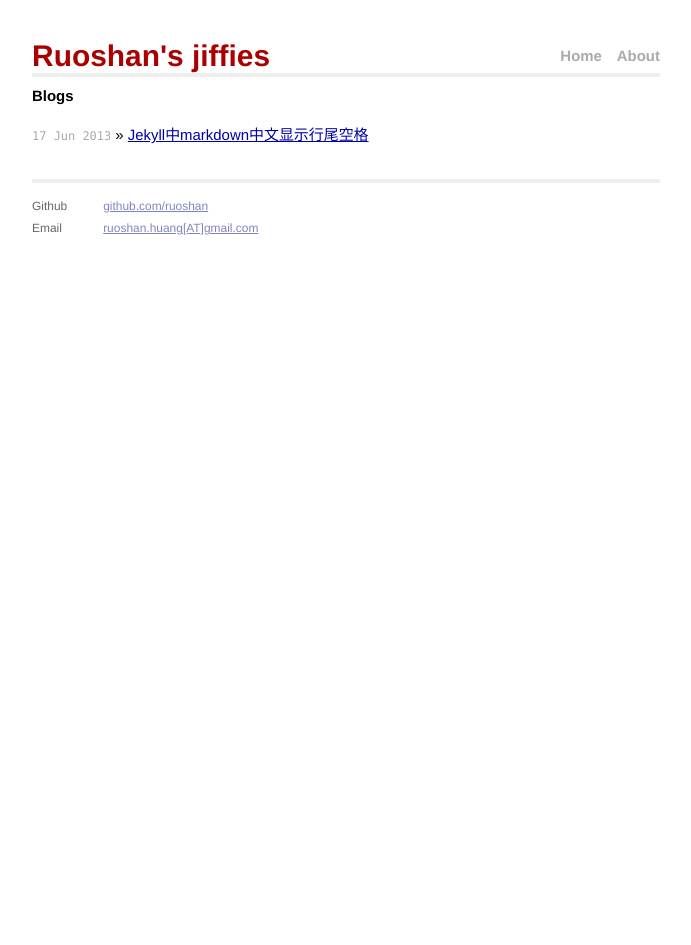
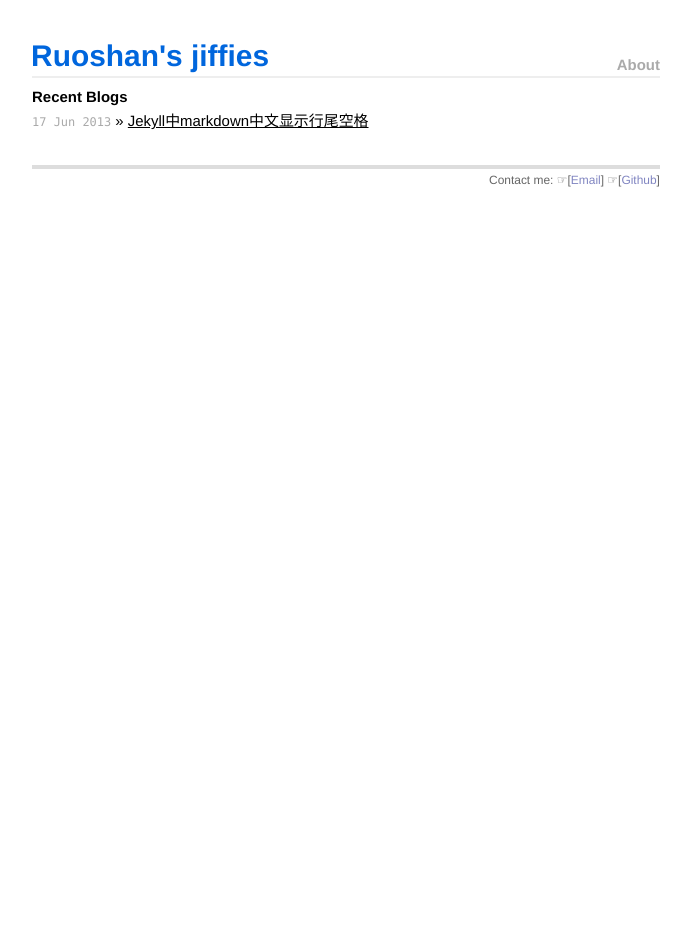
Before and after one commit to ruoshan/ruoshan.github.io, a Jekyll site: the page built from index.html, in a window 1280 px wide. Shown: the whole page, without its empty margins (294-985 px from the left). Built offline with Jekyll 4.4.1, drawn with Linux system fonts in a browser that asks for light colours.

Commit message:
change UI.

```diff
--- a/_layouts/default.html
+++ b/_layouts/default.html
@@ -20,24 +20,16 @@
             <div class="header">
               <h1 class="title"><a href="/">{{ site.name }}</a></h1>
               <a class="extra" href="/about">About</a>
-              <a class="extra" href="/">Home</a>
             </div>
 
                 {{ content }}
 
             <div class="footer">
-              <div class="contact">
-                <p>
-                  Github<br />
-                  Email<br />
-                </p>
-              </div>
-              <div class="contact">
-                <p>
-                  <a href="http://github.com/ruoshan/">github.com/ruoshan</a><br />
-                  <a href="matlto:ruoshan.huang[AT]gmail.com">ruoshan.huang[AT]gmail.com</a>
-                </p>
-              </div>
+                <div class="contact">
+                    Contact me:
+                    ☞[<a href="mailto:ruoshan.huang[AT]gmail.com" title="gmail">Email</a>]
+                    ☞[<a href="http://github.com/ruoshan" target="_blank" title="github">Github</a>]
+                </div>
             </div>
           </div>
         </div> <!-- /container -->
--- a/css/main.css
+++ b/css/main.css
@@ -25,8 +25,8 @@ h1, h2, h3, h4, h5, h6 {
 h1 { margin-bottom: 1em; }
 p { margin: 1em 0; }
 
-a         { color: #00a; }
-a:hover   { color: #000; }
+a         { color: #000; }
+a:hover   { color: #00a; }
 a:visited { color: #a0a; }
 
 table {
@@ -69,7 +69,7 @@ ul.posts span {
 }
 
 .site .header {
-    border-bottom: 4px solid #EEE;
+    border-bottom: 2px solid #EEE;
     margin-bottom: 0.5em;
 }
 
@@ -81,20 +81,22 @@ ul.posts span {
 .site .header h1.title {
   font-size: 2em;
   display: inline-block;
-  margin-bottom: 0.2em;
+  margin-bottom: 0.3em;
+  margin-left: -1px; /* seems better left-align */
 }
 
 .site .header h1.title a {
-  color: #a00;
+  color: #0066DD;
 }
 
 .site .header h1.title a:hover {
-  color: #000;
+  color: #0022AA;
 }
 
 .site .header a.extra {
   color: #aaa;
   margin-left: 1em;
+  margin-top: 0.6em;
   float: right;
 }
 
@@ -109,18 +111,24 @@ ul.posts span {
 .site .footer {
   font-size: 80%;
   color: #666;
-  border-top: 4px solid #eee;
+  border-top: 4px solid #ddd;
   margin-top: 2em;
   overflow: hidden;
 }
 
+.site .footer .note {
+    float: right;
+    overflow: hidden;
+}
+
 .site .footer .contact {
-  float: left;
-  margin-right: 3em;
+  float: right;
+  overflow: hidden;
 }
 
 .site .footer .contact a {
   color: #8085C1;
+  text-decoration: none;
 }
 
 .site .footer .rss {
@@ -170,3 +178,11 @@ ul.posts span {
 #post pre.terminal code {
   background-color: #333;
 }
+
+/*********************************************************************
+ *                               utils                               *
+ *********************************************************************/
+
+.clearfix {
+    clear:both;
+}
--- a/index.html
+++ b/index.html
@@ -4,7 +4,7 @@ title: Ruoshan's jiffies
 ---
 
 <div id="home">
-  <h1>Blogs</h1>
+  <h2>Recent Blogs</h2>
   <ul class="posts">
     {% for post in site.posts %}
       <li><span>{{ post.date | date_to_string }}</span> &raquo; <a href="{{ post.url }}">{{ post.title }}</a></li>
```
Also changed, not shown: about/index.md (renamed from about/index.html, +2 -0 lines).
